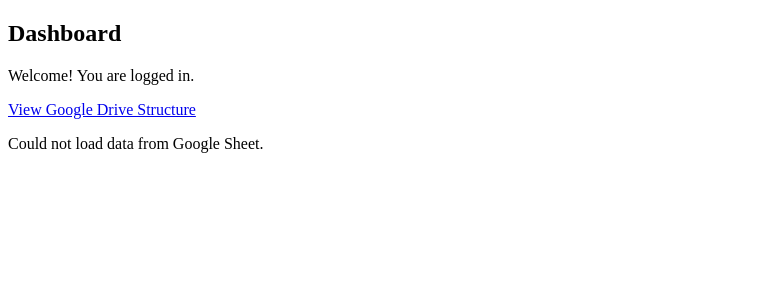
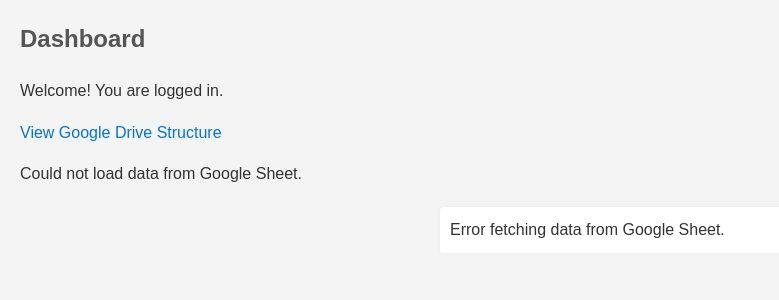
Before and after one commit to mohak300501/sanskritiks, a Flask app: page /dashboard in a window 1280 px wide. Shown: the top 300 px of the page, without its empty margins (0-779 px from the left). Run offline with Flask 3, Linux system fonts and the light colour scheme.

Commit message:
added styles

```diff
--- a/app.py
+++ b/app.py
@@ -5,14 +5,15 @@ import json
 import gspread
 from google.oauth2.service_account import Credentials
 from googleapiclient.discovery import build
+from googleapiclient.errors import HttpError
 
 app = Flask(__name__)
 app.secret_key = os.environ.get('SECRET_KEY', 'a_default_secret_key')
 
 # Google Sheets and Drive configuration
 scopes = [
-    'https://www.googleapis.com/auth/spreadsheets',
-    'https://www.googleapis.com/auth/drive'
+    'https://www.googleapis.com/auth/spreadsheets.readonly', # Readonly scope for Sheets
+    'https://www.googleapis.com/auth/drive.readonly' # Readonly scope for Drive
 ]
 
 def get_google_credentials():
@@ -44,39 +45,38 @@ def get_google_sheet_data():
         print(f"Error fetching Google Sheet data: {e}")
         return None
 
-def get_drive_folders(parent_id=None):
-    try:
-        credentials = get_google_credentials()
-        if not credentials:
-            return None
+def get_drive_items(service, parent_id=None):
+    items = []
+    page_token = None
+    while True:
+        try:
+            query = "'" + parent_id + "' in parents and trashed = false" if parent_id else "'sharedWithMe' in owners and trashed = false"
+            response = service.files().list(
+                q=query,
+                spaces='drive',
+                fields='nextPageToken, files(id, name, mimeType)',
+                pageToken=page_token
+            ).execute()
+            items.extend(response.get('files', []))
+            page_token = response.get('nextPageToken', None)
+            if page_token is None:
+                break
+        except HttpError as error:
+            print(f'An error occurred: {error}')
+            break
+    return items
 
-        drive_service = build('drive', 'v3', credentials=credentials)
-
-        query = "mimeType = 'application/vnd.google-apps.folder' and trashed = false"
-        if parent_id:
-            query += f" and '{parent_id}' in parents"
+def build_drive_tree(service, parent_id=None):
+    tree = {}
+    items = get_drive_items(service, parent_id)
+    for item in items:
+        item_id = item['id']
+        item_name = item['name']
+        mime_type = item['mimeType']
+        if mime_type == 'application/vnd.google-apps.folder':
+            tree[item_id] = {'name': item_name, 'children': build_drive_tree(service, item_id)}
         else:
-            # List root folders in shared drives the service account has access to
-            query += " and 'sharedWithMe' in owners"
-
-        results = drive_service.files().list(
-            q=query,
-            spaces='drive',
-            fields='files(id, name, parents)').execute()
-        items = results.get('files', [])
-        return items
-    except Exception as e:
-        print(f"Error fetching Google Drive folders: {e}")
-        return None
-
-def build_drive_tree(folders):
-    # This is a simplified approach. For a true hierarchical view,
-    # you'd need to recursively fetch subfolders for each folder.
-    # This function will just list top-level folders for now.
-    tree = {}
-    if folders:
-        for folder in folders:
-            tree[folder['id']] = {'name': folder['name'], 'children': []}
+            tree[item_id] = {'name': item_name, 'is_file': True}
     return tree
 
 @app.route('/')
@@ -103,10 +103,16 @@ def dashboard():
 
 @app.route('/drive_structure')
 def drive_structure():
-    folders = get_drive_folders()
-    drive_tree = build_drive_tree(folders)
-    if folders is None:
-         flash('Error fetching Google Drive structure.')
+    drive_tree = {}
+    try:
+        credentials = get_google_credentials()
+        if credentials:
+            drive_service = build('drive', 'v3', credentials=credentials)
+            drive_tree = build_drive_tree(drive_service)
+    except Exception as e:
+        print(f"Error building Drive tree: {e}")
+        flash('Error fetching Google Drive structure.')
+
     return render_template('drive_structure.html', drive_tree=drive_tree)
 
 if __name__ == '__main__':
--- /dev/null
+++ b/static/style.css
@@ -0,0 +1,89 @@
+body {
+    font-family: sans-serif;
+    line-height: 1.6;
+    margin: 20px;
+    background-color: #f4f4f4;
+    color: #333;
+}
+
+h1, h2, h3 {
+    color: #555;
+}
+
+form {
+    background: #fff;
+    padding: 20px;
+    border-radius: 8px;
+    box-shadow: 0 0 10px rgba(0, 0, 0, 0.1);
+    max-width: 400px;
+    margin: 20px auto;
+}
+
+label {
+    display: block;
+    margin-bottom: 8px;
+    font-weight: bold;
+}
+
+input[type="password"] {
+    width: 100%;
+    padding: 10px;
+    margin-bottom: 20px;
+    border: 1px solid #ddd;
+    border-radius: 4px;
+}
+
+button {
+    background-color: #5cb85c;
+    color: white;
+    padding: 10px 15px;
+    border: none;
+    border-radius: 4px;
+    cursor: pointer;
+    font-size: 16px;
+}
+
+button:hover {
+    background-color: #4cae4c;
+}
+
+ul {
+    list-style: none;
+    padding: 0;
+}
+
+li {
+    background: #fff;
+    padding: 10px;
+    margin-bottom: 5px;
+    border-radius: 4px;
+    box-shadow: 0 0 5px rgba(0, 0, 0, 0.05);
+}
+
+a {
+    color: #0275d8;
+    text-decoration: none;
+}
+
+a:hover {
+    text-decoration: underline;
+}
+
+/* Toast messages (basic styling) */
+.flash-messages {
+    list-style: none;
+    padding: 0;
+    margin: 20px auto;
+    max-width: 400px;
+}
+
+.flash-messages li {
+    padding: 10px;
+    margin-bottom: 10px;
+    border-radius: 4px;
+}
+
+.flash-messages .error {
+    background-color: #d9534f;
+    color: white;
+}
--- a/templates/dashboard.html
+++ b/templates/dashboard.html
@@ -2,6 +2,7 @@
 <html>
 <head>
     <title>Dashboard</title>
+    <link rel="stylesheet" href="{{ url_for('static', filename='style.css') }}">
 </head>
 <body>
     <h2>Dashboard</h2>
@@ -20,6 +21,14 @@
         <p>Could not load data from Google Sheet.</p>
     {% endif %}
 
-    <!-- Error toast messages will be added here -->
+    {% with messages = get_flashed_messages(with_categories=true) %}
+        {% if messages %}
+            <ul class="flash-messages">
+            {% for category, message in messages %}
+                <li class="{{ category }}">{{ message }}</li>
+            {% endfor %}
+            </ul>
+        {% endif %}
+    {% endwith %}
 </body>
 </html>
```
Also changed, not shown: templates/drive_item.html (added, +10 -0 lines), templates/drive_structure.html (+13 -4 lines), templates/login.html (+12 -1 lines).
